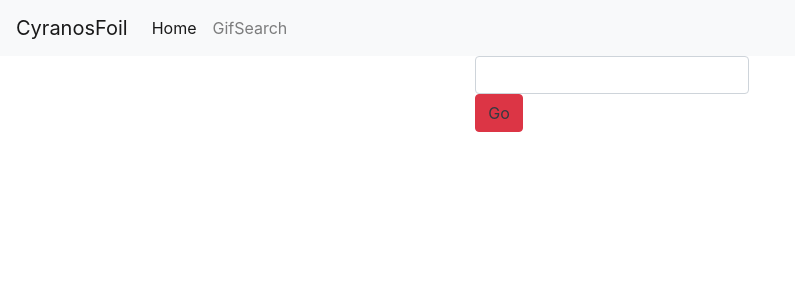
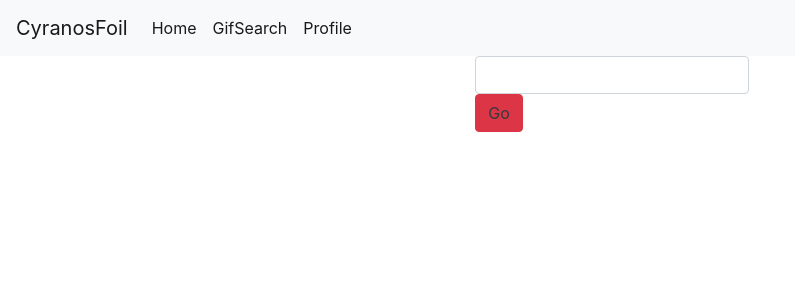
Before and after one commit to teslaman98/cyranosDjango, a Django app: page /gifsearch/ in a window 1280 px wide. Shown: the top 300 px of the page, without its empty margins (0-795 px from the left). Run offline with Django 3.2, Linux system fonts and the light colour scheme; some libraries are stand-ins or nearby versions.

Commit message:
added stater profile page

```diff
--- a/main/templates/components/nav.html
+++ b/main/templates/components/nav.html
@@ -11,8 +11,11 @@
       <li class="nav-item active">
         <a class="nav-link" href="{% url 'splash' %}">Home <span class="sr-only">(current)</span></a>
       </li>
-      <li class="nav-item">
+      <li class="nav-item active">
         <a class="nav-link" href="{% url 'giphy' %}">GifSearch</a>
+      </li>
+      <li class="nav-item active">
+        <a class="nav-link" href="{% url 'profile' %}">Profile</a>
       </li>
     </ul>
   </div>
--- a/main/urls.py
+++ b/main/urls.py
@@ -7,4 +7,5 @@ from . import views
 urlpatterns = [
   path('', views.splash, name='splash'),
   path('gifsearch/', views.giphy, name="giphy"),
+  path('profile/', views.profile, name="profile"),
 ]
--- a/main/views.py
+++ b/main/views.py
@@ -8,3 +8,6 @@ def splash(requests):
 
 def giphy(requests):
     return render(requests, 'pages/giphy.html', {} )
+
+def profile(requests):
+    return render(requests, 'pages/profile.html', {} )
```
Also changed, not shown: main/templates/pages/profile.html (added, +8 -0 lines).
